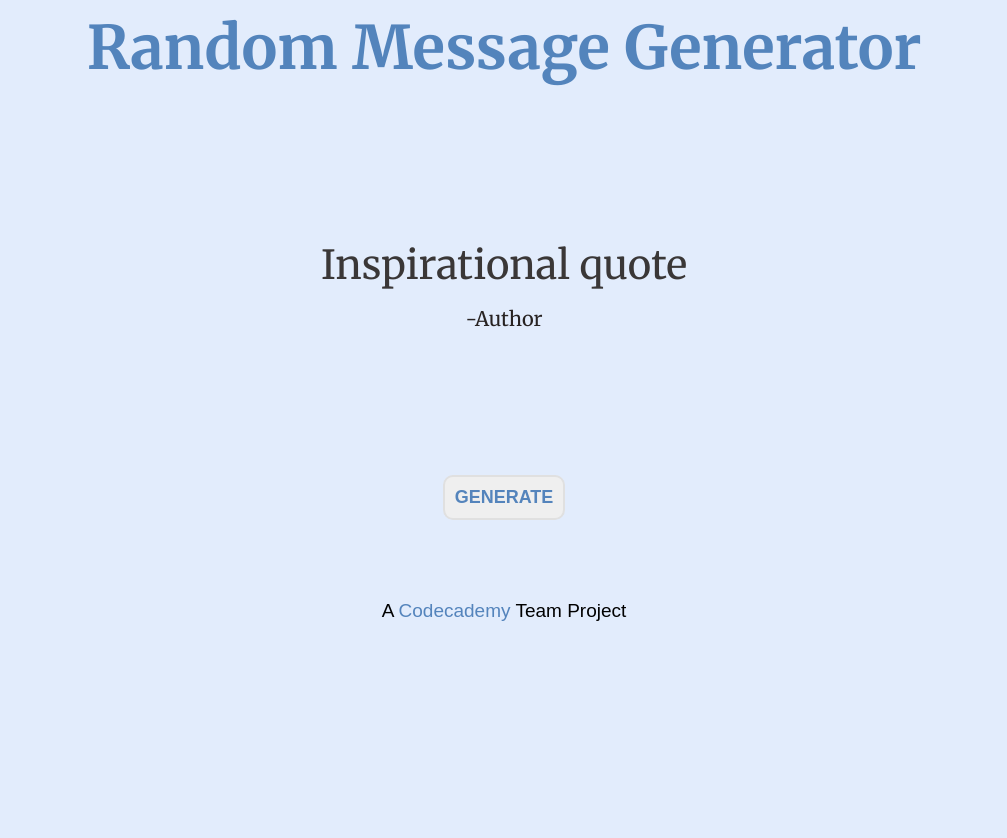
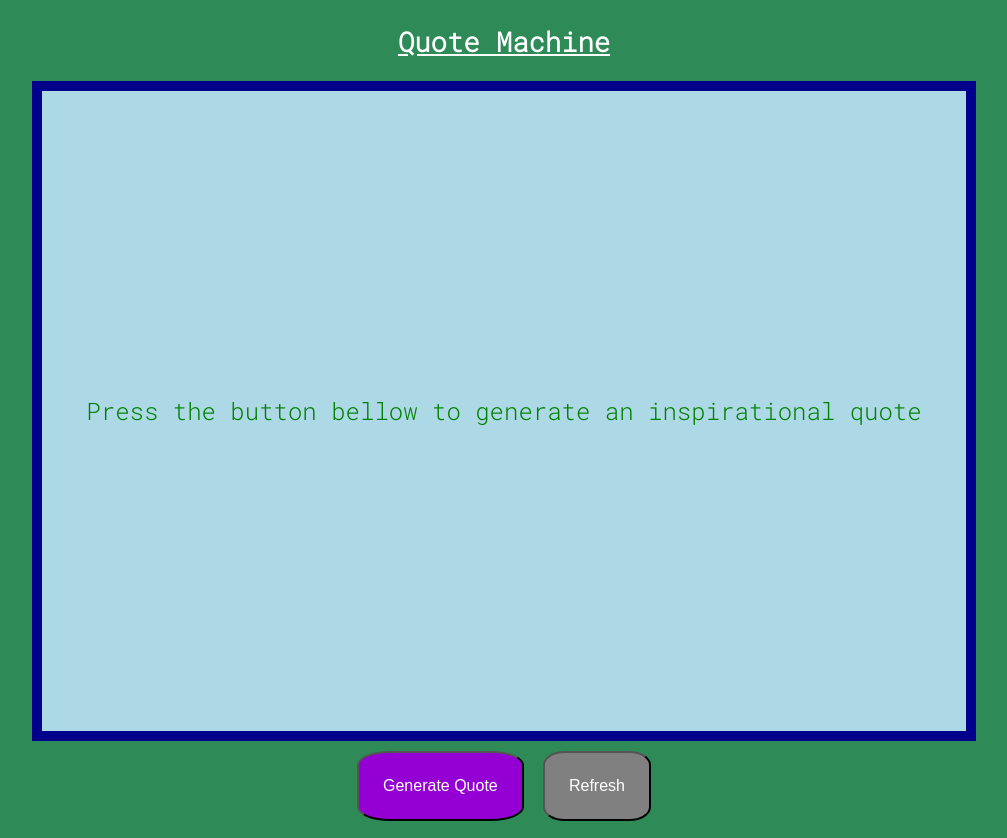
Before and after one commit to releska/mixed-messages, a plain HTML site: page mixed-messages-project/index.html in a window 1280 px wide. Shown: the whole page, without its empty margins (136-1143 px from the left). Before the commit the page ends 800 px from the top, so only its background shows below. Drawn offline with Linux system fonts and the light colour scheme.

Commit message:
Kiran's version of HTML & CSS

```diff
--- a/mixed-messages-project/index.html
+++ b/mixed-messages-project/index.html
@@ -1,33 +1,29 @@
 <!DOCTYPE html>
 <html lang="en">
-  <head>
-    <meta charset="UTF-8" />
-    <meta http-equiv="X-UA-Compatible" content="IE=edge" />
-    <meta name="viewport" content="width=device-width, initial-scale=1.0" />
-    <title>Mixed Messages</title>
-    <link rel="preconnect" href="https://fonts.googleapis.com" />
-    <link rel="preconnect" href="https://fonts.gstatic.com" crossorigin />
-    <link
-      href="https://fonts.googleapis.com/css2?family=Merriweather:ital,wght@0,400;0,700;1,400&display=swap"
-      rel="stylesheet"
-    />
-    <link rel="stylesheet" href="./styles.css" />
-  </head>
-  <header>
-    <h1>Random Message Generator</h1>
-  </header>
-  <body>
-    <section class="text-container">
-      <div id="container">
-        <p class="quote-paragraph">Inspirational quote</p>
-        <p class="author-paragraph">-Author</p>
-      </div>
-    </section>
-    <section class="button-container">
-      <button type="button" id="button">Generate</button>
-    </section>
-  </body>
-  <footer>
-    <p>A <a href="https://www.codecademy.com/learn">Codecademy</a> Team Project</p>
-  </footer>
+<head>
+  <meta charset="UTF-8"><link rel="preconnect" href="https://fonts.googleapis.com">
+  <link rel="preconnect" href="https://fonts.gstatic.com" crossorigin>
+  <link href="https://fonts.googleapis.com/css2?family=Lato:wght@100;300;400;700&family=Oswald:wght@300&family=Oxygen:wght@300&family=Roboto+Mono:wght@300&display=swap" rel="stylesheet">
+  <meta http-equiv="X-UA-Compatible" content="IE=edge">
+  <title>Quote Generator </title>
+  <link rel="stylesheet" href="./styles.css">
+<link rel="preconnect" href="https://fonts.googleapis.com">
+<link rel="preconnect" href="https://fonts.gstatic.com" crossorigin>
+<link href="https://fonts.googleapis.com/css2?family=Hind+Siliguri&family=Lato:wght@100;300;400;700&family=Oswald:wght@300&family=Oxygen:wght@300&family=Roboto+Mono:wght@300&display=swap" rel="stylesheet">
+
+</head>
+<body>
+  <h2>Quote Machine</h2>
+  <div class="container">
+    <div class="quoteMachine">
+      <p>Press the button bellow to generate an inspirational quote</p>
+    </div>
+  </div>
+  <div class="btnClass">
+    <button class="genBtn">Generate Quote</button>
+    <button class="refreshBtn">Refresh</button>
+  </div>
+
+
+</body>
 </html>
--- a/mixed-messages-project/styles.css
+++ b/mixed-messages-project/styles.css
@@ -1,90 +1,89 @@
-body {
-  font-family: "Merriweather", sans-serif;
-  margin: 0;
-  background-color: rgb(226, 236, 252);
+html{
+  font-size: 16;
+}
+body{
+  background-color:seagreen;
+}
+.container{
+  display: flex;
+  justify-content: center;
+  align-items: center;
+  max-width: 80%;
+  margin: auto;
+  height: 80%;
 }
 
-a {
-  text-decoration: none;
-  color: rgb(84, 132, 188);
+.quoteMachine{
+  padding: 0  0.75rem;
+  background-color:lightblue;
+  border: 10px solid darkblue;
+  display: flex;
+  flex-direction: column;
+  justify-content: center;
+  width: 56.25rem;
+  height: 80vh;
 }
 
-h1 {
-  text-align: center;
-  font-family: "Merriweather", sans-serif;
-  font-size: 60px;
-  color: rgb(83, 132, 188);
-  display: block;
-  margin: 0;
-  padding: 10px;
+ h2{
+font-family: 'Lato', sans-serif;
+font-family: 'Oswald', sans-serif;
+font-family: 'Oxygen', sans-serif;
+font-family: 'Roboto Mono', monospace;
+font-size: 1.7rem;
+color: white;
+text-decoration: underline;
+text-align: center;
 }
 
-#container {
-  height: 350px;
-  text-align: center;
-  padding: 25px 70px 25px;
+.quoteMachine p{
+  font-family: 'Hind Siliguri', sans-serif;
+font-family: 'Lato', sans-serif;
+font-family: 'Oswald', sans-serif;
+font-family: 'Oxygen', sans-serif;
+font-family: 'Roboto Mono', monospace;
+font-size: 1.5rem;
+color: green;
+margin: auto;
+}
+.btnClass{
   display: flex;
-  flex-direction: column;
+  flex-direction: row;
+  justify-content: center;
   align-items: center;
-  justify-content: center;
 }
 
-.text-container {
-  text-align: center;
-  display: block;
-  height: 350px;
-  width: 600px;
-  margin: 0 auto;
-  border-radius: 10px;
+.genBtn,
+.refreshBtn{
+   border-radius: 20%;
+     padding: 1.5rem;
+     text-align: center;
+     font-size: 1rem;
+     text-align: center;
+     margin: 0.6rem;
 }
 
-.quote-paragraph {
-  font-family: "Merriweather", sans-serif;
-  font-size: 2.5rem;
-  margin-top: 0;
-  margin-bottom: 0.5rem;
-  color: rgb(58, 55, 55);
+.genBtn{
+  background-color:darkviolet;
+  color: white;
 }
 
-.author-paragraph {
-  text-align: right;
-  font-size: 1.25rem;
-  margin-top: 0.5rem;
-  color: rgb(40, 35, 35);
+.refreshBtn{
+  background-color: grey;
+  color: white;
 }
 
-.button-container {
-  text-align: center;
-  margin: 30px;
-}
-button {
-  color: rgb(84, 132, 188);
-  text-decoration: none;
-  text-transform: uppercase;
-  display: inline-block;
-  padding: 10px;
-  border: 2px solid rgb(224, 224, 224);
-  font-size: 18px;
-  font-weight: 600;
-  transition: background-color 0.5s ease-out;
-  cursor: pointer;
-  border-radius: 10px;
+@media screen and (max-width: 480px) {
+  h2{
+    font-size: 1.2rem;
+
+
 }
 
-button:hover {
-  color: white;
-  background-color: rgb(84, 132, 188);
-  border: 2px solid rgb(255, 255, 255);
-  transform: scale(1.05);
+.quoteMachine p{
+  font-size: 1rem;
 }
-
-footer {
-  display: block;
-  margin-top: 5rem;
+.btnClass{
+  padding: 1rem;
+  font-size: 1rem;
 }
-
-footer p {
-  text-align: center;
-  font-size: 19px;
-  font-family: 'Merriweather-Bold', sans-serif;
 }
```
